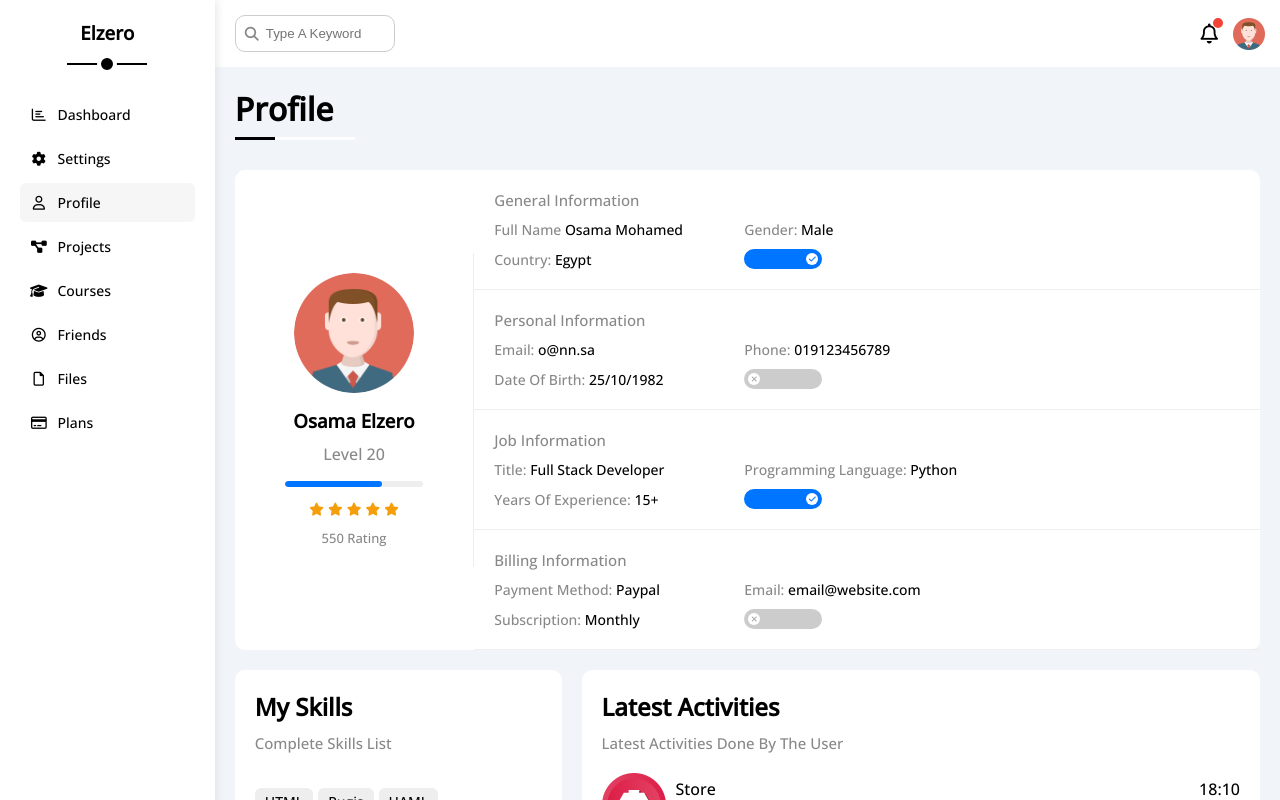
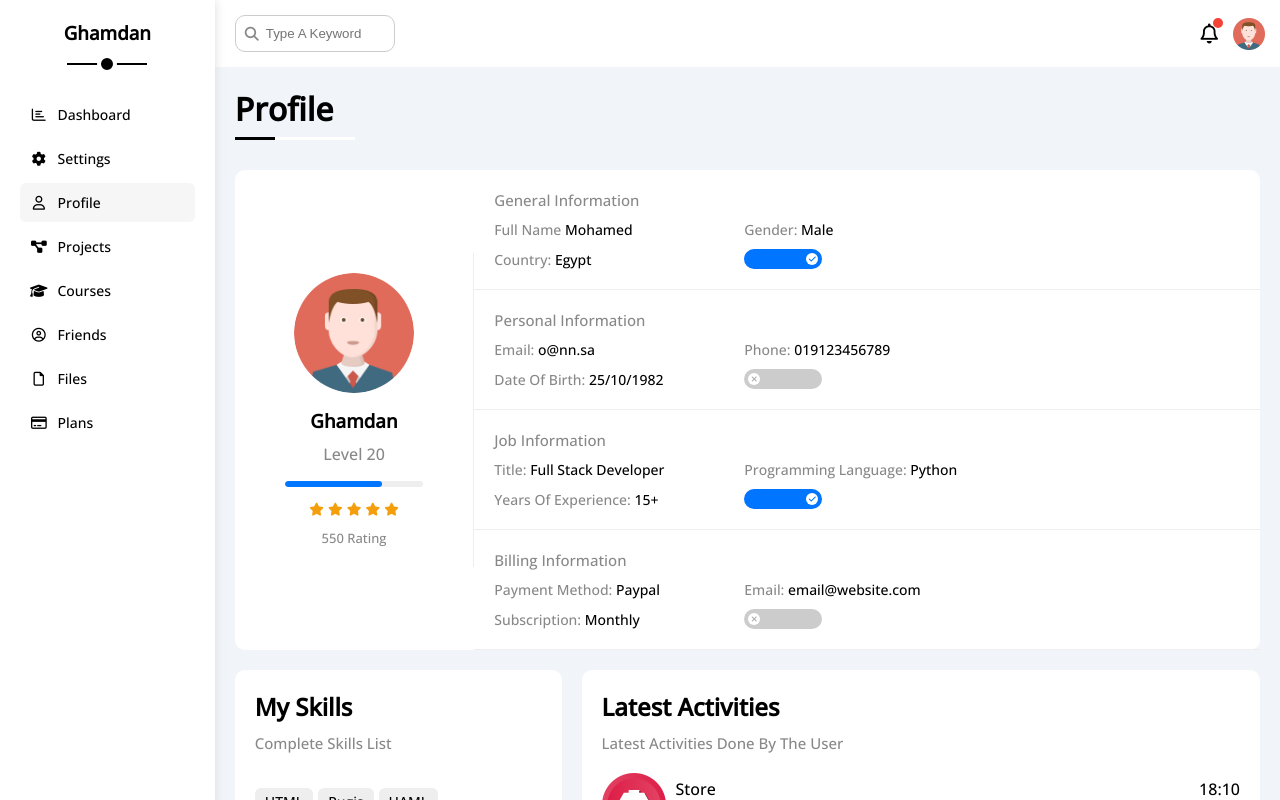
Before and after one commit to ghmedan/new-project, a plain HTML site: page profile.html in a window 1280 px wide. Shown: the top 800 px of the page. Drawn offline with nearby package versions, Linux system fonts and the light colour scheme.

Commit message:
Update profile.html

```diff
--- a/profile.html
+++ b/profile.html
@@ -15,7 +15,7 @@
   <body>
     <div class="page d-flex">
       <div class="sidebar bg-white p-20 p-relative">
-        <h3 class="p-relative txt-c mt-0">Elzero</h3>
+        <h3 class="p-relative txt-c mt-0">Ghamdan</h3>
         <ul>
           <li>
             <a class="d-flex align-center fs-14 c-black rad-6 p-10" href="index.html">
@@ -87,7 +87,7 @@
           <div class="overview bg-white rad-10 d-flex align-center">
             <div class="avatar-box txt-c p-20">
               <img class="rad-half mb-10" src="imgs/avatar.png" alt="" />
-              <h3 class="m-0">Osama Elzero</h3>
+              <h3 class="m-0"> Ghamdan</h3>
               <p class="c-grey mt-10">Level 20</p>
               <div class="level rad-6 bg-eee p-relative">
                 <span style="width: 70%"></span>
@@ -107,7 +107,7 @@
                 <h4 class="c-grey fs-15 m-0 w-full">General Information</h4>
                 <div class="fs-14">
                   <span class="c-grey">Full Name</span>
-                  <span>Osama Mohamed</span>
+                  <span> Mohamed</span>
                 </div>
                 <div class="fs-14">
                   <span class="c-grey">Gender:</span>
```
